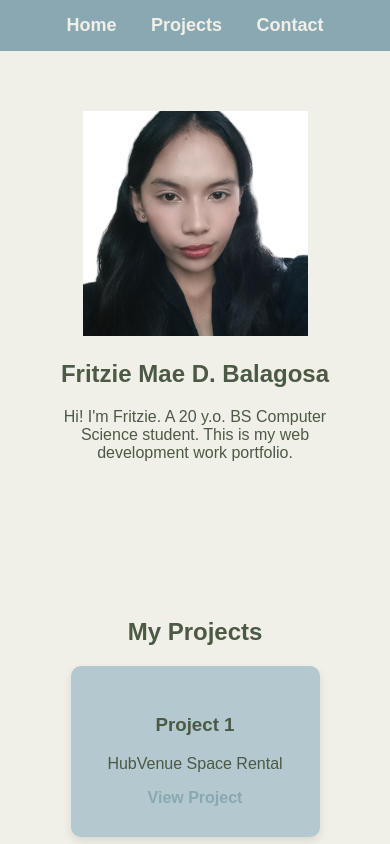
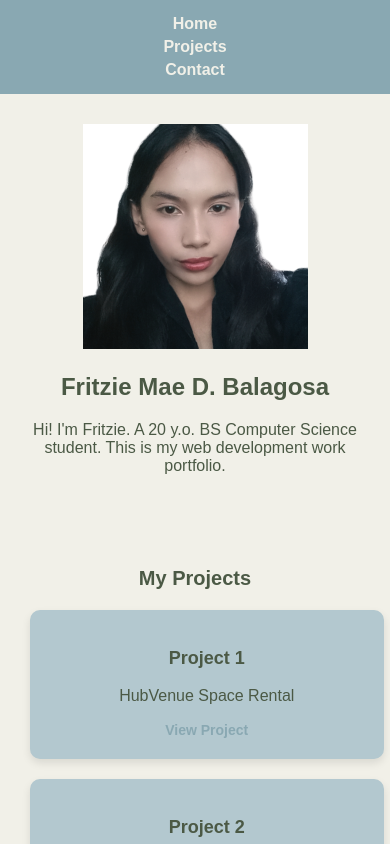
Before and after one commit to fritziebalagosa/Balagosa_WBMidterms, a plain HTML site: page index.html in a window 390 px wide. Shown: the top 844 px of the page. Drawn offline with Linux system fonts and the light colour scheme.

Commit message:
Add responsive design styles for navigation and sections

```diff
--- a/styles.css
+++ b/styles.css
@@ -5,31 +5,37 @@ body {
     background-color: #F1F0E8;
     color: #4B5945;
 }
+
 nav {
     background-color: #89A8B2;
     padding: 15px;
     text-align: center;
 }
+
 nav ul {
     list-style: none;
     padding: 0;
     margin: 0;
 }
+
 nav ul li {
-    display: inline;
+    display: inline-block;
     margin: 0 15px;
 }
+
 nav ul li a {
     color: #F1F0E8;
     text-decoration: none;
     font-weight: bold;
     font-size: 18px;
 }
+
 section {
     padding: 60px;
     text-align: center;
 }
-.project-tile, .testimonial, .certificate{
+
+.project-tile, .testimonial, .certificate {
     background-color: #B3C8CF;
     padding: 30px;
     margin: 20px auto;
@@ -37,12 +43,76 @@ section {
     border-radius: 10px;
     box-shadow: 0 4px 8px rgba(0, 0, 0, 0.1);
 }
+
 a {
     color: #89A8B2;
     text-decoration: none;
     font-weight: bold;
     font-size: 16px;
 }
+
 h1, h2, h3 {
     color: #4B5945;
 }
+
+/* Responsive Design */
+@media screen and (max-width: 1024px) {
+    .project-tile, .testimonial, .certificate {
+        width: 80%;
+    }
+}
+
+@media screen and (max-width: 768px) {
+    nav ul li {
+        display: block;
+        margin: 10px 0;
+    }
+
+    section {
+        padding: 40px;
+    }
+
+    .project-tile, .testimonial, .certificate {
+        width: 90%;
+        padding: 25px;
+    }
+}
+
+@media screen and (max-width: 480px) {
+    nav {
+        padding: 10px;
+    }
+
+    nav ul li {
+        margin: 5px 0;
+    }
+
+    nav ul li a {
+        font-size: 16px;
+    }
+
+    section {
+        padding: 30px;
+    }
+
+    .project-tile, .testimonial, .certificate {
+        width: 95%;
+        padding: 20px;
+    }
+
+    h1 {
+        font-size: 24px;
+    }
+
+    h2 {
+        font-size: 20px;
+    }
+
+    h3 {
+        font-size: 18px;
+    }
+
+    a {
+        font-size: 14px;
+    }
+}
```
